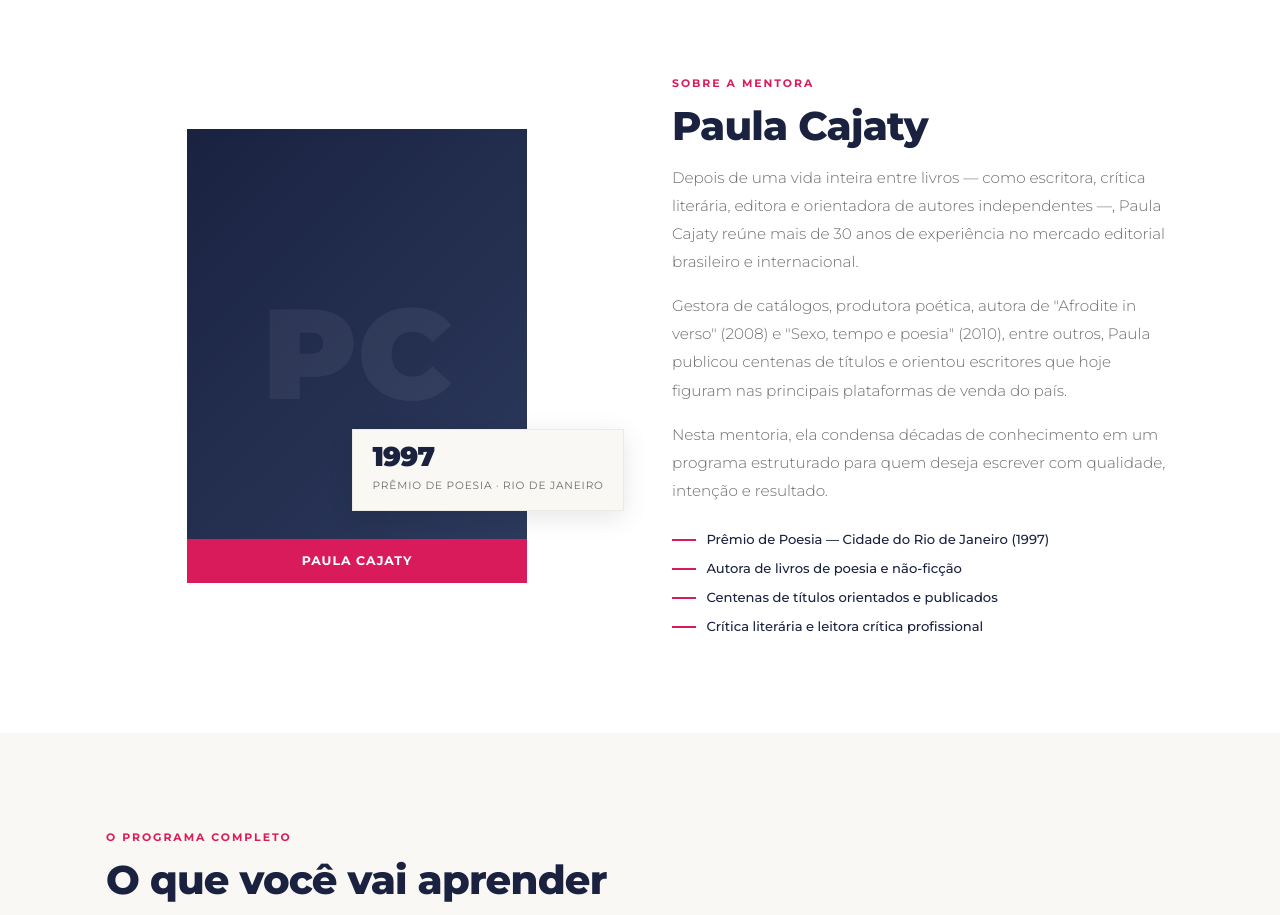
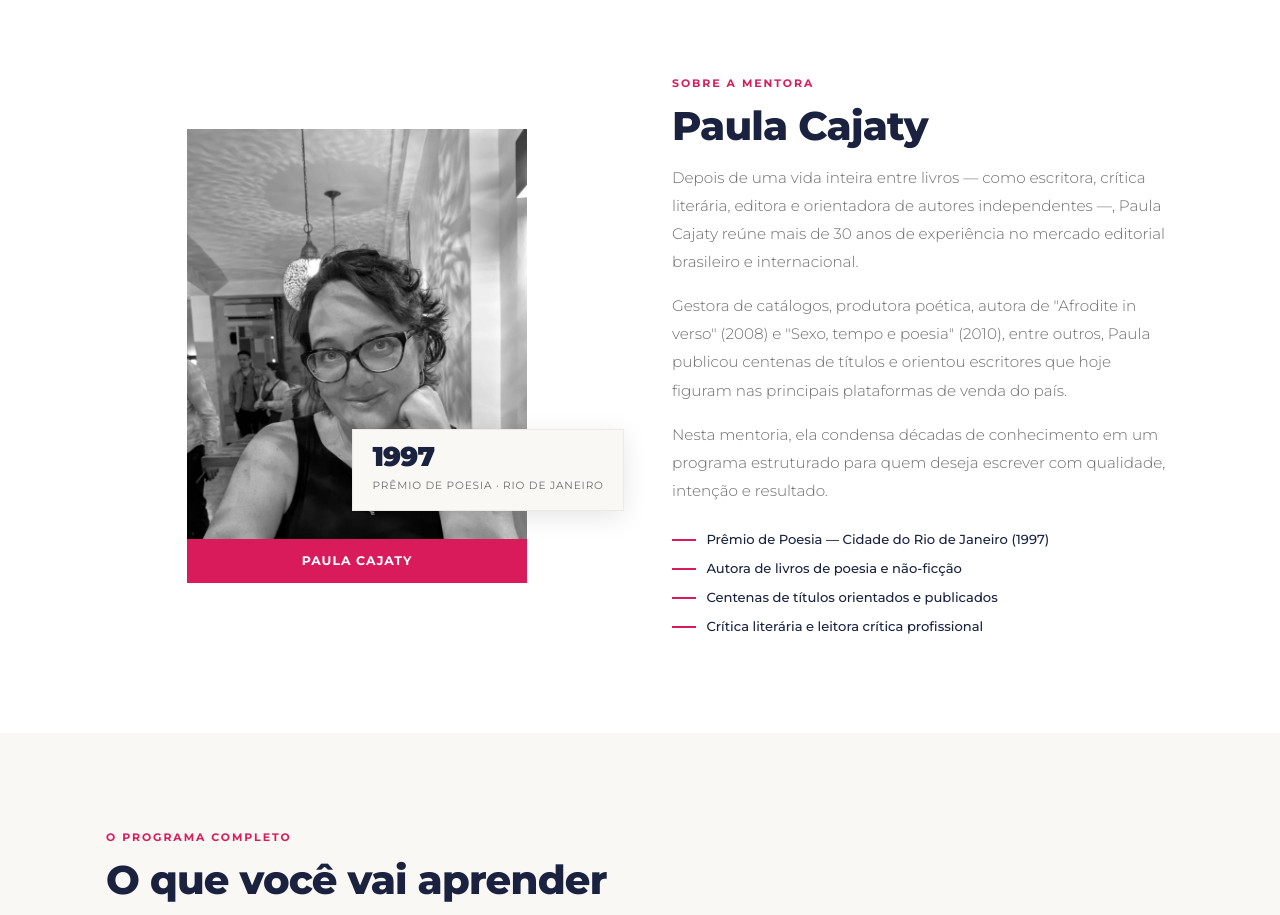
Before and after one commit to ed-jaguatirica/mentoria-escritores, a plain HTML site: page index.html in a window 1280 px wide. Shown: the part 1100-2015 px from the top of the page. Drawn offline with Linux system fonts and the light colour scheme.

Commit message:
Add image to about section in index.html

```diff
--- a/index.html
+++ b/index.html
@@ -905,6 +905,7 @@
     <div class="about-grid">
       <div style="position:relative;">
         <div class="about-portrait">
+           <img src="FotoPaula.jpg">
           <div class="portrait-initials">PC</div>
         </div>
         <div class="about-badge">
```
